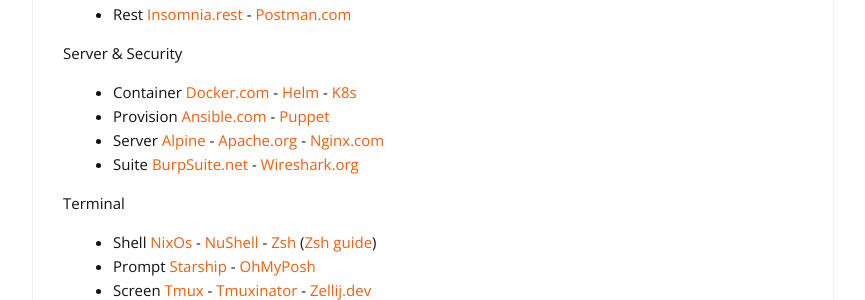
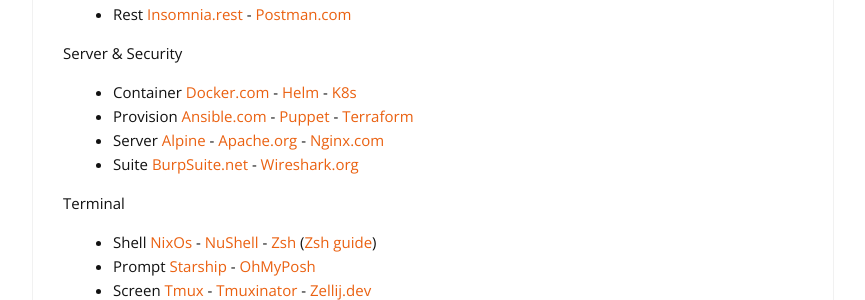
Before and after one commit to cylmat/cylmat.github.io, a Jekyll site: the page built from _pages/USEFUL.md, in a window 1280 px wide and 900 px high, scrolled down 2494 px. Shown: the part 162-462 px from the top of the window, without its empty margins (207-1072 px from the left). Built offline with Jekyll 4.4.1, drawn with Linux system fonts in a browser that asks for light colours; nearby versions of some CDN libraries.

Commit message:
Update USEFUL.md

```diff
--- a/_pages/USEFUL.md
+++ b/_pages/USEFUL.md
@@ -114,7 +114,7 @@
 
 Server & Security
 * Container [Docker.com](https://docs.docker.com) - [Helm](https://helm.sh) - [K8s](https://kubernetes.io)
-* Provision [Ansible.com](https://www.ansible.com) - [Puppet](https://www.puppet.com)
+* Provision [Ansible.com](https://www.ansible.com) - [Puppet](https://www.puppet.com) - [Terraform](https://developer.hashicorp.com/terraform)
 * Server [Alpine](https://www.alpinelinux.org) - [Apache.org](https://httpd.apache.org) - [Nginx.com](https://docs.nginx.com)
 * Suite [BurpSuite.net](https://portswigger.net/burp) - [Wireshark.org](https://www.wireshark.org)
 
```
